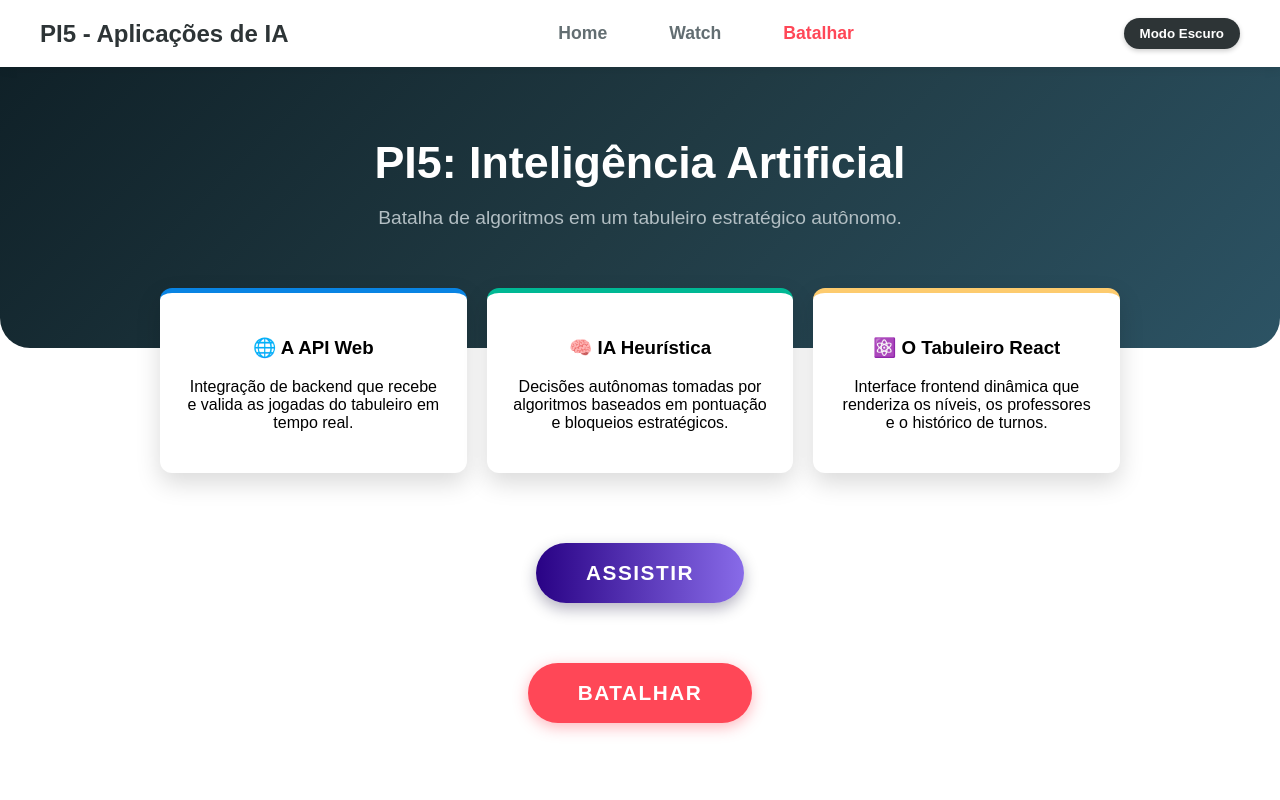
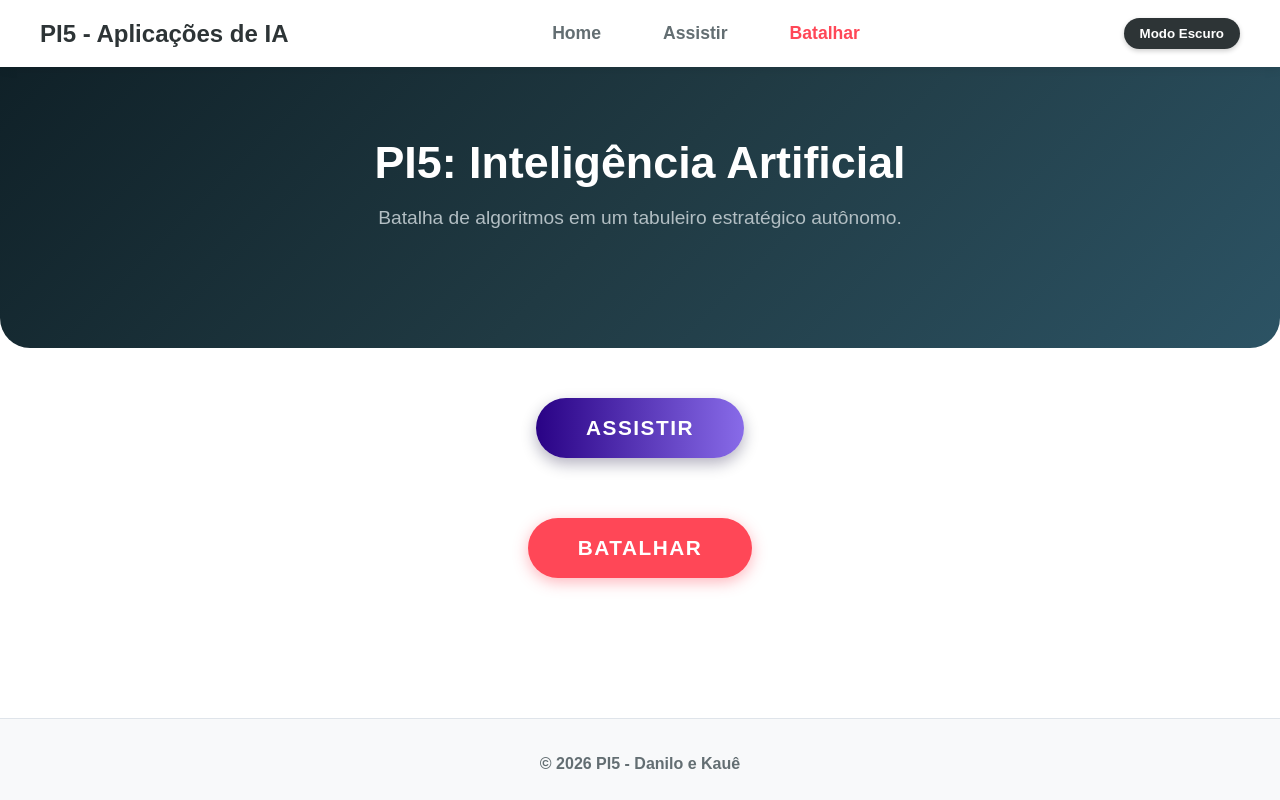
Before and after one commit to yyukim0/PI5, a React (Vite) app: page / in a window 1280 px wide. Shown: the top 800 px of the page. Built offline with nearby package versions, Linux system fonts and the light colour scheme; no server answers.

Commit message:
Alterando Visual

```diff
--- a/src/components/Navbar.jsx
+++ b/src/components/Navbar.jsx
@@ -9,7 +9,7 @@ export function Navbar({ isDark, setIsDark }) {
 
             <nav className="app-nav">
                 <Link to="/" className="nav-link">Home</Link>
-                <Link to="/watch" className="nav-link">Watch</Link>
+                <Link to="/watch" className="nav-link">Assistir</Link>
                 <Link to="/battle" className="nav-link" style={{ color: "#ff4757", fontWeight: "bold" }}>
                     Batalhar
                 </Link>
--- a/src/routes/HomePage.jsx
+++ b/src/routes/HomePage.jsx
@@ -13,7 +13,7 @@ export function HomePage() {
                 </p>
             </div>
 
-            {/* Cards de Funcionalidades */}
+            {/* Cards de Funcionalidades
             <div className="features-container">
                 <FeatureCard
                     icon="🌐"
@@ -33,7 +33,7 @@ export function HomePage() {
                     description="Interface frontend dinâmica que renderiza os níveis, os professores e o histórico de turnos."
                     typeClass="card-react"
                 />
-            </div>
+            </div> */}
 
             {/* Seção da Equipe
             <section className="team-section">
```
Also changed, not shown: 2 other files (tests, documents, lock files or other folders).
